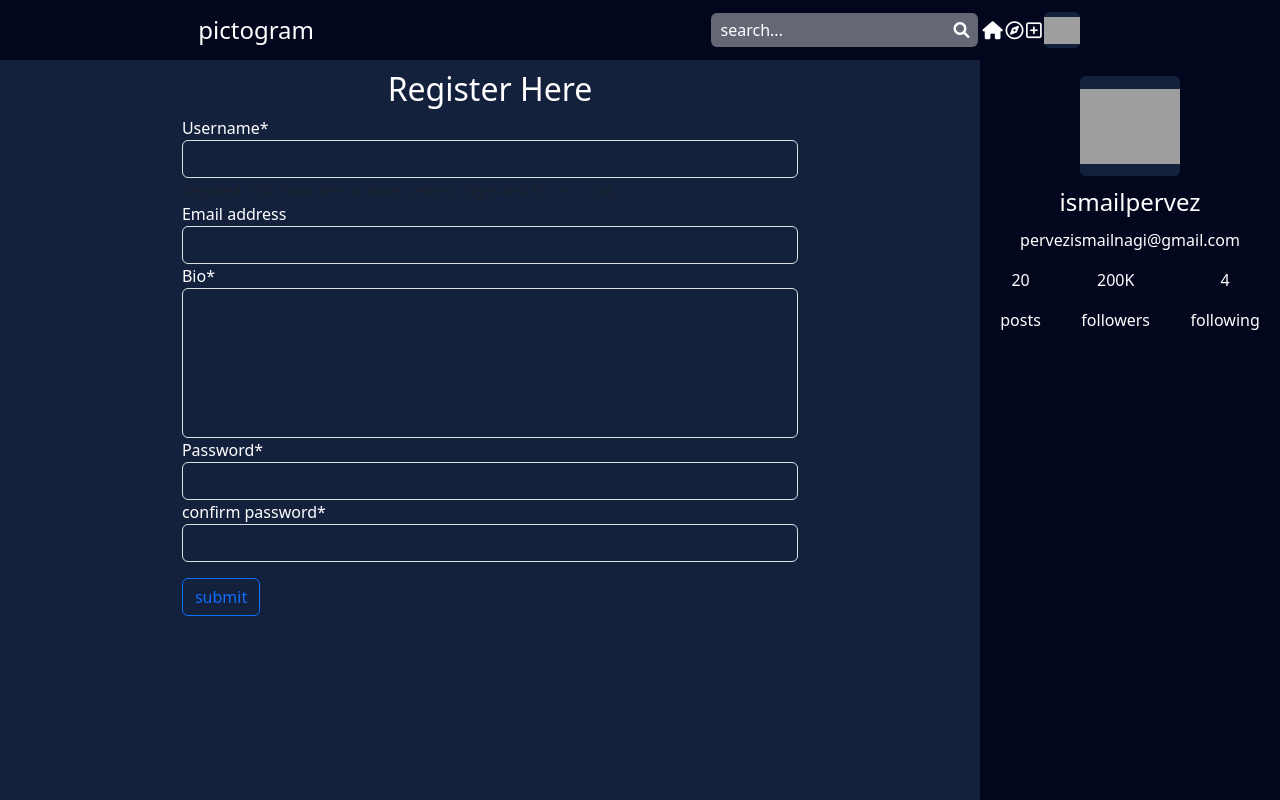
After one commit to ismailPervez/pictogram, a Django app: page /register/ in a window 1280 px wide. The commit adds this page. Run offline with Django 4.2, Linux system fonts and the light colour scheme; some libraries are stand-ins or nearby versions; grey boxes are pictures that could not be loaded.

Commit message:
created a registration form

```diff
--- a/pictogram/pictogram/settings.py
+++ b/pictogram/pictogram/settings.py
@@ -43,7 +43,8 @@ INSTALLED_APPS = [
     'django.contrib.messages',
     'django.contrib.staticfiles',
     'users.apps.UsersConfig',
-    'bootstrap5'
+    'bootstrap5',
+    'crispy_forms'
 ]
 
 MIDDLEWARE = [
@@ -137,3 +138,5 @@ cloudinary.config(
   api_key = "441942476226353",
   api_secret = "vN4QHhAXJ05EFDqm2OhZO8VIJVE"
 )
+
+CRISPY_TEMPLATE_PACK = 'bootstrap4'
--- /dev/null
+++ b/pictogram/users/forms.py
@@ -0,0 +1,26 @@
+from django.forms import ModelForm, CharField, PasswordInput
+from .models import User
+
+'''
+ERRORS:
+if you try to add another field that is not registered or is not in the model, then it will through an error (django.core.exceptions.FieldError: Unknown field(s) (password2) specified for User)
+'''
+
+class RegisterForm(ModelForm):
+    confirm_password = CharField(widget=PasswordInput, label='confirm password')
+    class Meta:
+        model = User
+        fields = ['username', 'email', 'bio', 'password', 'confirm_password']
+        widgets = {
+            'password': PasswordInput()
+        }
+
+    def clean(self):
+        cleaned_data = super(RegisterForm, self).clean()
+        password = cleaned_data.get('password')
+        confirm_password = cleaned_data.get('confirm_password')
+
+        if password != confirm_password:
+            self.add_error('confirm_password', 'passwords do not match')
+
+        return cleaned_data
--- a/pictogram/users/static/users/main.css
+++ b/pictogram/users/static/users/main.css
@@ -101,3 +101,30 @@ header nav {
     grid-template-columns: repeat(3, 1fr);
     gap: 12px;
 }
+
+/* register form */
+#form-container {
+    display: grid;
+    place-items: center;
+}
+
+#form-container form {
+    width: 65%;
+}
+
+.textinput.textInput.form-control {
+    background-color: transparent;
+    color: white;
+}
+
+.textarea.form-control {
+    background-color: transparent;
+    height: 150px;
+    resize: none;
+    color: white;
+}
+
+.emailinput.form-control {
+    background-color: transparent;
+    color: white;
+}
--- /dev/null
+++ b/pictogram/users/templates/users/register.html
@@ -0,0 +1,14 @@
+{% extends "users/base.html" %}
+{% load crispy_forms_tags %}
+{% block content %}
+    <section id="form-container">
+        <h2 class="text-center mb-2">Register Here</h2>
+        <form method="POST">
+            {% csrf_token %}
+            {{ form|crispy }}
+            <div class="mt-3">
+                <button type="submit" class="btn btn-outline-primary">submit</button>
+            </div>
+        </form>
+    </section>
+{% endblock %}
--- a/pictogram/users/urls.py
+++ b/pictogram/users/urls.py
@@ -3,5 +3,6 @@ from django.urls import path
 from users import views
 
 urlpatterns = [
-    path('', views.home, name='home')
+    path('', views.home, name='home'),
+    path('register/', views.register, name='register')
 ]
--- a/pictogram/users/views.py
+++ b/pictogram/users/views.py
@@ -1,4 +1,16 @@
 from django.shortcuts import render
+from .forms import RegisterForm
 
 def home(request):
     return render(request, 'users/index.html')
+
+def register(request):
+    if request.method == "POST":
+        form = RegisterForm(request.POST)
+        if form.is_valid():
+            print('form saved cool')
+
+    else:
+        form = RegisterForm()
+
+    return render(request, 'users/register.html', {'form': form})
```
